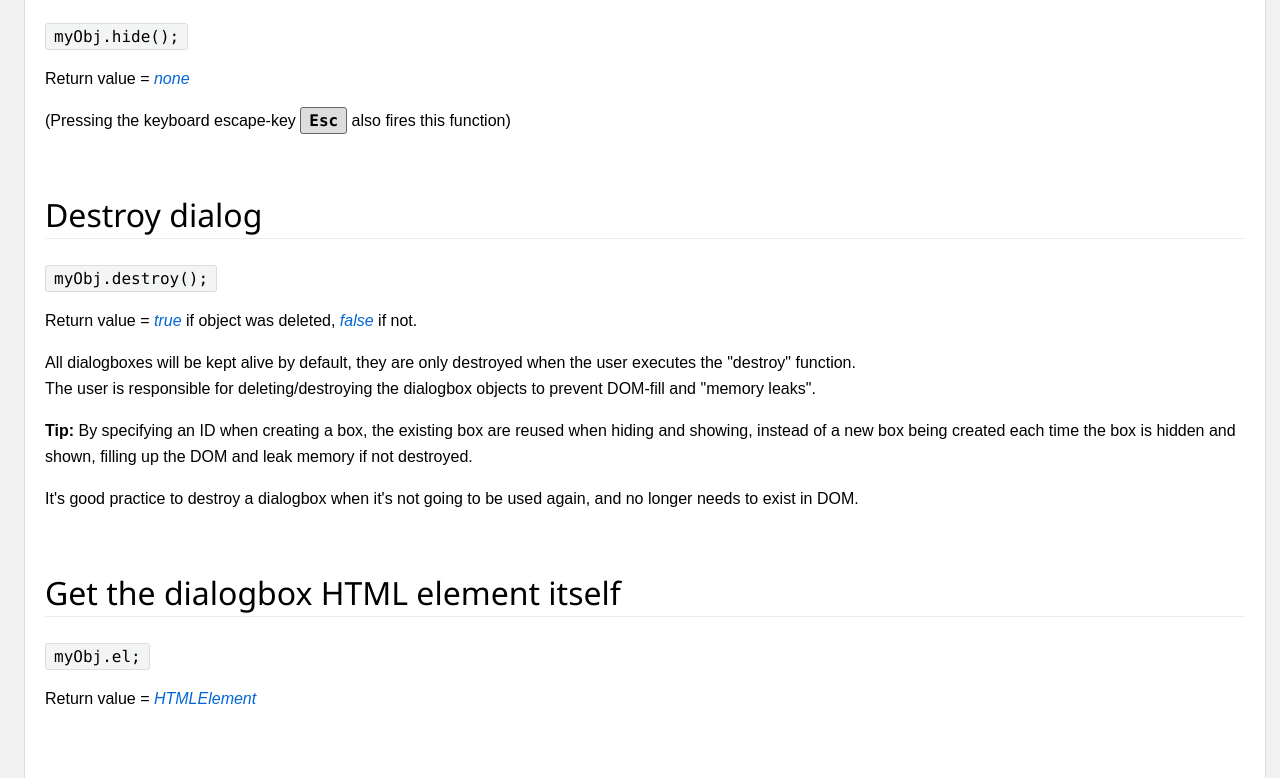
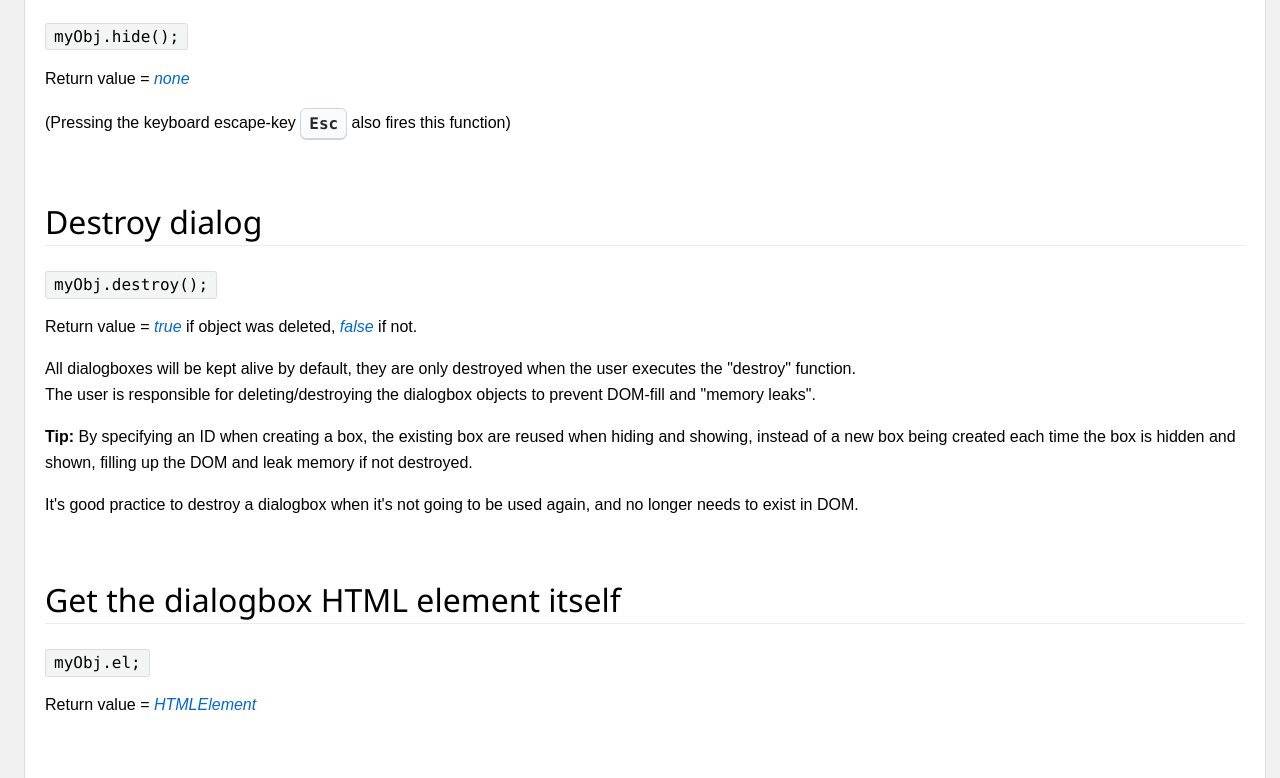
Before and after one commit to keejelo/EasyDialogBox, a plain HTML site: page doc.html in a window 1280 px wide. Shown: the part 5037-5815 px from the top of the page. Drawn offline with Linux system fonts and the light colour scheme.

Commit message:
Update doc.html

```diff
--- a/doc.html
+++ b/doc.html
@@ -94,13 +94,28 @@ code
 {
     font-family:Consolas, "Droid Sans Mono", "Courier New", monospace;
     font-size:inherit;
-    font-weight:normal;
     color:#000;
     background-color:#ddd;
     padding:.2em .5em;
     border:1px solid #666;
     border-radius:3px;
     font-weight:bold;
+}
+kbd
+{
+    display:inline-block;
+    padding:.2em .5em;
+    font-family:Consolas, "Droid Sans Mono", "Courier New", monospace;
+    font-size:inherit;
+    line-height:24px;
+    font-weight:bold;
+    color:#24292e;
+    vertical-align:middle;
+    background-color:#fafbfc;
+    border-bottom-color:#d1d5da;
+    border:1px solid #d1d5da;
+    border-radius:6px;
+    box-shadow:inset 0 -1px 0 #d1d5da;
 }
 button
 {
@@ -685,7 +700,7 @@ attachEventListener(window, 'load', function()
                 <code>myObj.hide();</code>
             </p>
             <p>Return value = <span class="ital word">none</span></p>
-            <p>(Pressing the keyboard escape-key <code class="keyb">Esc</code> also fires this function)</p>
+            <p>(Pressing the keyboard escape-key <kbd>Esc</kbd> also fires this function)</p>
 
             <p>&nbsp;</p>
 
```
